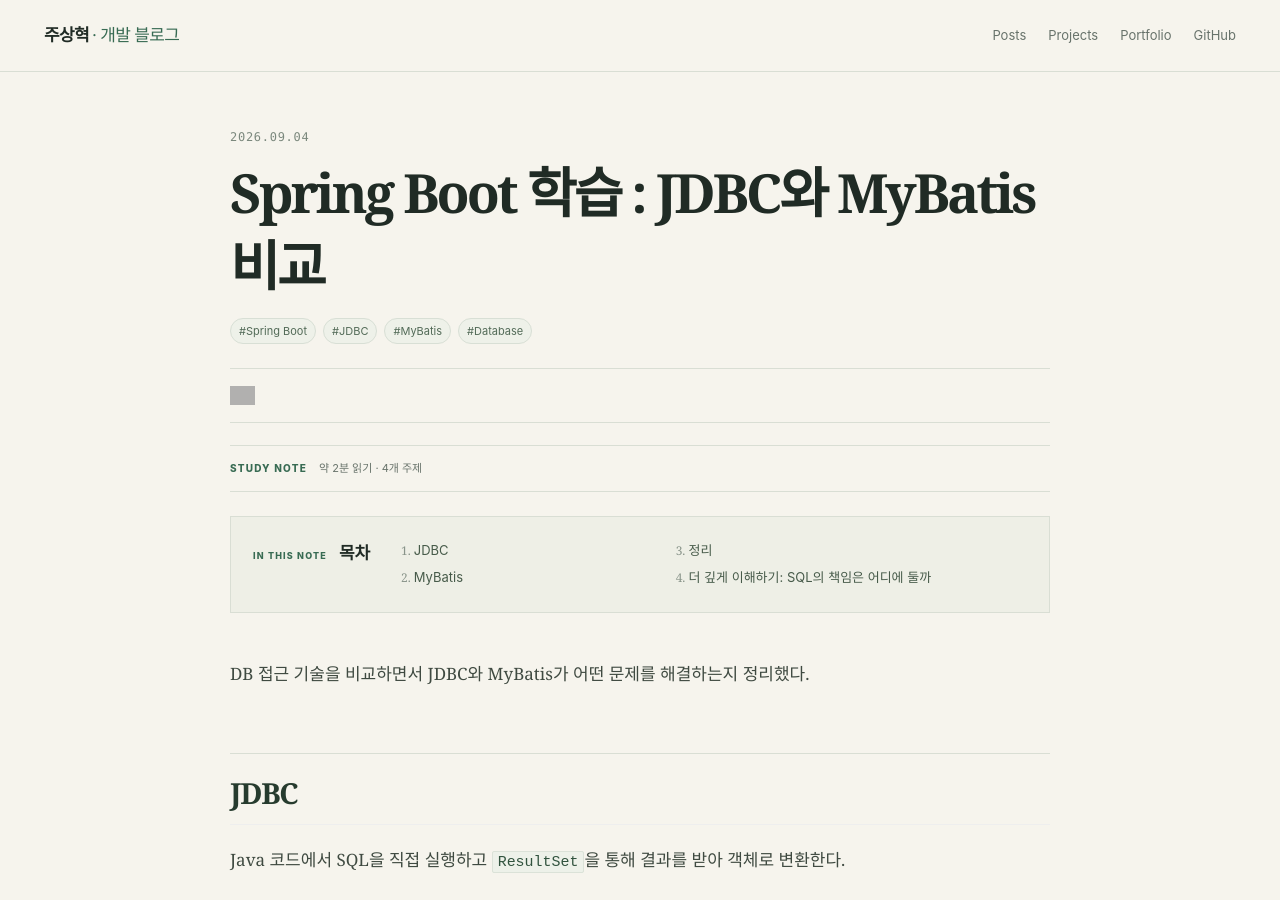
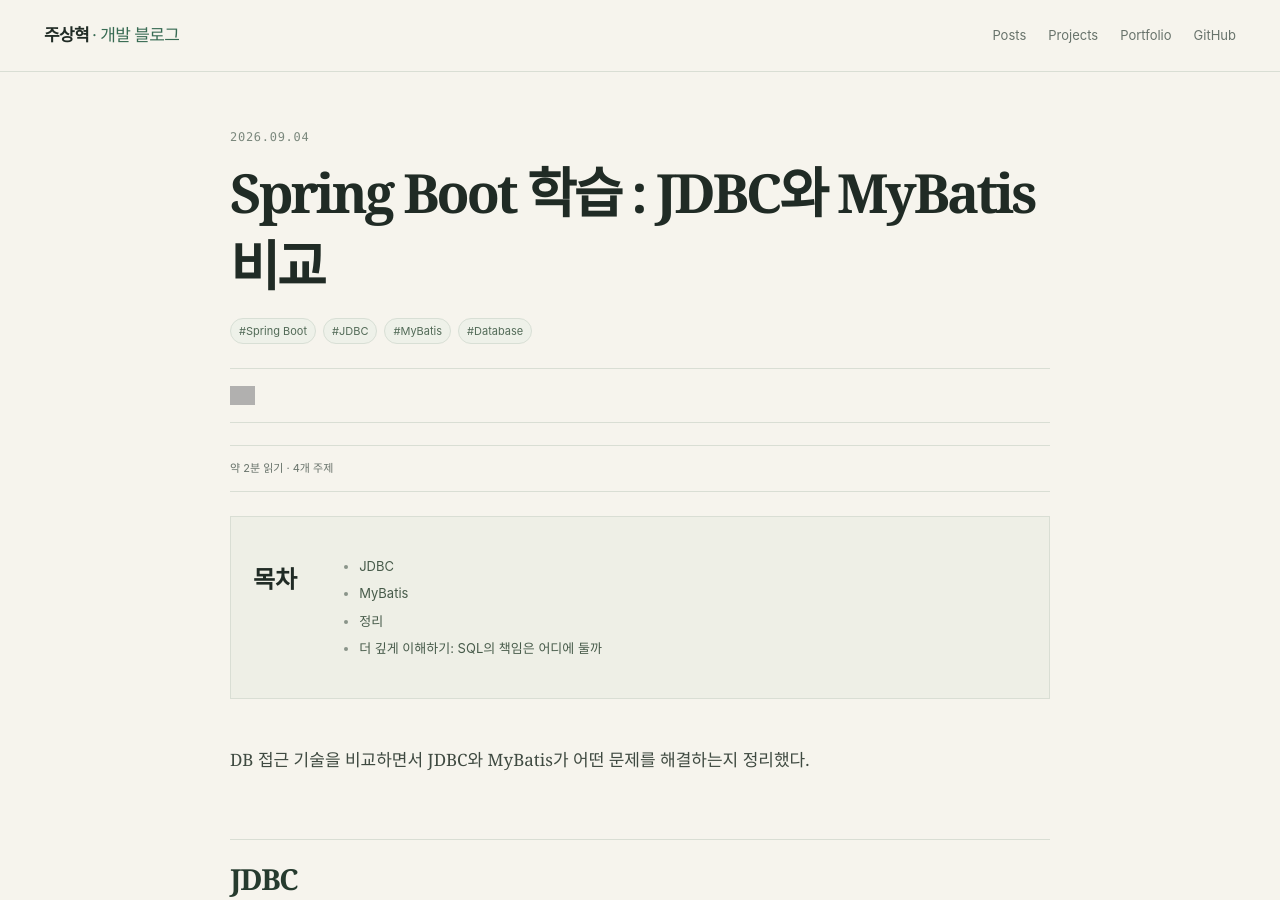
Before and after one commit to zuzusnasna/zuzusnasna.github.io, a Jekyll site: the page built from _posts/2026-09-04-spring-jdbc-mybatis.md, in a window 1280 px wide and 900 px high. Built offline with Jekyll 4.4.1, drawn with Linux system fonts in a browser that asks for light colours; grey boxes are pictures that could not be loaded.

Commit message:
style: simplify post table of contents

```diff
--- a/_layouts/post.html
+++ b/_layouts/post.html
@@ -20,13 +20,10 @@ layout: default
     {% if page.tags contains 'TensorFlow Lite' or page.tags contains 'Machine Learning' %}<img src="https://cdn.jsdelivr.net/gh/devicons/devicon/icons/tensorflow/tensorflow-original.svg" alt="TensorFlow">{% endif %}
   </div>
   {% endif %}
-  <div class="post-reading-meta" aria-label="글 정보">
-    <span class="reading-label">STUDY NOTE</span>
-    <span id="reading-time">읽는 시간 계산 중</span>
-  </div>
-  <nav class="post-toc" id="post-toc" aria-label="이 글의 목차" hidden>
-    <div class="toc-heading"><span>IN THIS NOTE</span><strong>목차</strong></div>
-    <ol id="post-toc-list"></ol>
+  <div class="post-reading-meta" aria-label="글 정보"><span id="reading-time">읽는 시간 계산 중</span></div>
+  <nav class="post-toc" id="post-toc" aria-label="목차" hidden>
+    <h2 class="toc-title">목차</h2>
+    <ul id="post-toc-list"></ul>
   </nav>
   <div class="post-content" id="post-content">{{ content }}</div>
 </article>
```
